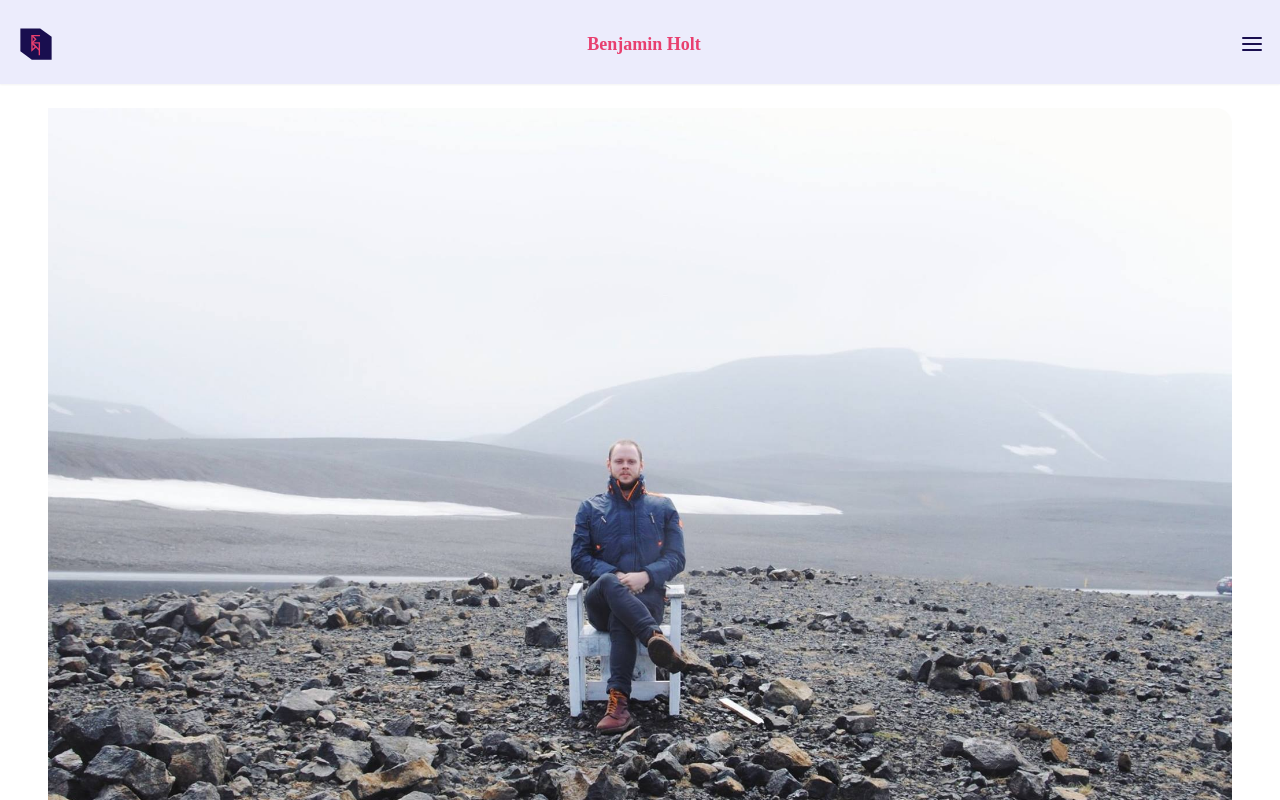
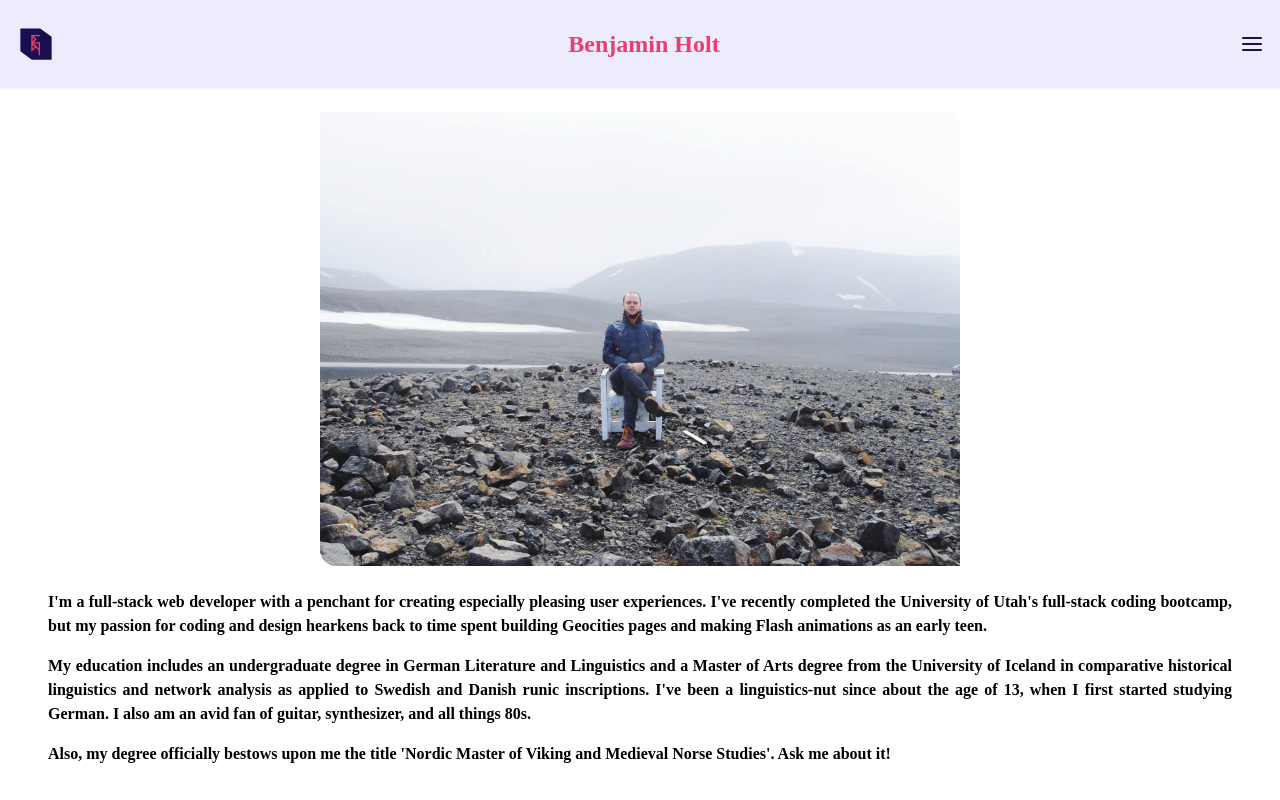
Before and after one commit to Thorulfr/Thorulfr.github.io, a React (Create React App) app: page / in a window 1280 px wide. Shown: the top 800 px of the page. Built offline with nearby package versions, Linux system fonts and the light colour scheme; a web font is replaced by a local one.

Commit message:
Through lg breakpoint

```diff
--- a/src/components/Header/Header.jsx
+++ b/src/components/Header/Header.jsx
@@ -46,7 +46,10 @@ const Header = ({ currentPage, setCurrentPage }) => {
                 </div>
                 {/* Me + home link */}
                 <div>
-                    <Link to="/" className="text-theme-pink text-lg">
+                    <Link
+                        to="/"
+                        className="text-theme-pink text-lg md:text-2xl"
+                    >
                         Benjamin Holt
                     </Link>
                 </div>
@@ -79,10 +82,10 @@ const Header = ({ currentPage, setCurrentPage }) => {
                 </div>
             </div>
             {/* Header bottom/Nav */}
-            <nav className="w-full">
+            <nav className="w-full flex justify-center">
                 <ul
                     id="nav-list"
-                    className="flex justify-around pb-1 text-theme-purple -translate-x-full transition-all duration-300"
+                    className="w-full flex justify-around pb-1 text-theme-purple -translate-x-full transition-all duration-300 sm:w-4/5 sm:-translate-x-[250%] md:text-lg"
                 >
                     <li>
                         <Link
--- a/src/pages/AboutMe.jsx
+++ b/src/pages/AboutMe.jsx
@@ -3,13 +3,13 @@ import React from 'react';
 
 const AboutMe = () => {
     return (
-        <main className="flex flex-col">
+        <main className="flex flex-col my-6 sm:items-center sm:justify-center">
             <img
                 src="assets/images/self-portrait.jpg"
                 alt="Benjamin in a lava field in northern Iceland"
-                className="my-6 mx-12 rounded-bl-2xl rounded-tr-2xl"
+                className="mb-6 mx-12 rounded-bl-2xl rounded-tr-2xl sm:w-2/3 md:w-1/2"
             ></img>
-            <div className="text-justify px-6">
+            <div className="text-justify px-6 sm:px-12">
                 <p>
                     I'm a full-stack web developer with a penchant for creating
                     especially pleasing user experiences. I've recently
--- a/src/pages/Contact.jsx
+++ b/src/pages/Contact.jsx
@@ -45,7 +45,7 @@ const Contact = () => {
     }
 
     return (
-        <main className="grow text-theme-purple px-4">
+        <main className="grow text-theme-purple px-4 md:px-12 flex flex-col sm:items-center sm:justify-center">
             <div className="m-4">
                 <p className="text-justify">
                     Want to collaborate? Looking for a killer website? Just
@@ -53,7 +53,7 @@ const Contact = () => {
                     I'll get back to you ASAP!
                 </p>
             </div>
-            <div className="m-4 p-6 rounded-bl-2xl rounded-tr-2xl shadow-sm bg-theme-lilac/[.20]">
+            <div className="m-4 p-6 rounded-bl-2xl rounded-tr-2xl shadow-sm bg-theme-lilac/[.20] sm:w-5/6">
                 <form onSubmit={handleSubmit}>
                     <div className="mb-6">
                         <input
--- a/src/pages/Portfolio.jsx
+++ b/src/pages/Portfolio.jsx
@@ -9,7 +9,7 @@ import projects from '../utils/projects';
 
 const Portfolio = () => {
     return (
-        <main className="px-4">
+        <main className="px-4 md:px-12 lg:px-32">
             <Project project={projects.typePlusPlus} />
             <div className="border-2 mx-14 rounded-full"></div>
             <Project project={projects.numberOneFan} />
--- a/src/pages/Resume.jsx
+++ b/src/pages/Resume.jsx
@@ -3,7 +3,7 @@ import React from 'react';
 
 const Resume = () => {
     return (
-        <main className="grow flex flex-col justify-around items-center px-4">
+        <main className="grow flex flex-col justify-around items-center px-4 md:px-12">
             <div className="mt-4 flex flex-col justify-around items-center text-theme-purple">
                 <p className="mb-4">My proficiencies:</p>
                 <div className="flex flex-wrap justify-center">
```
